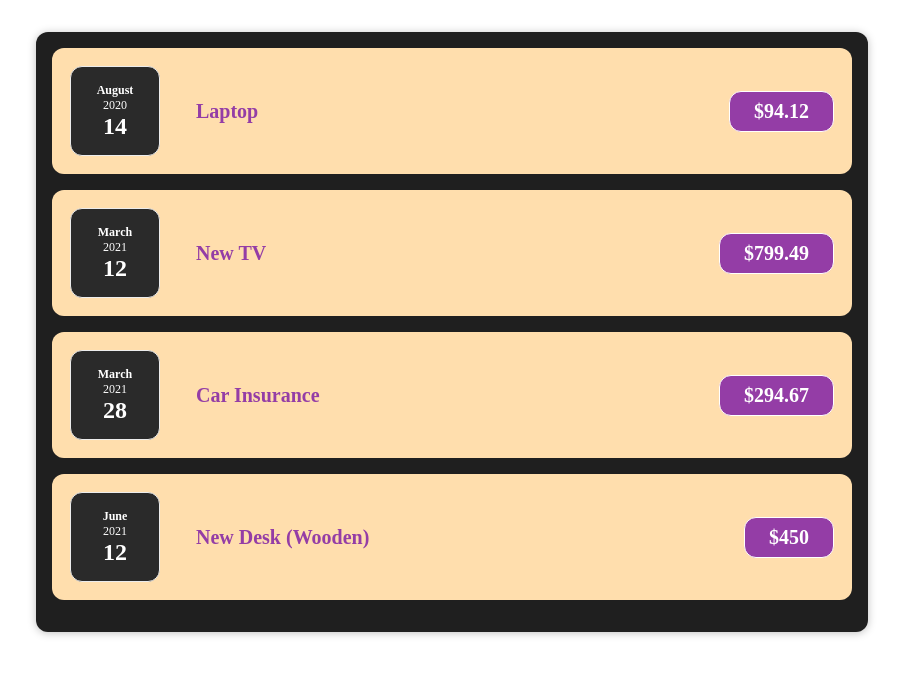
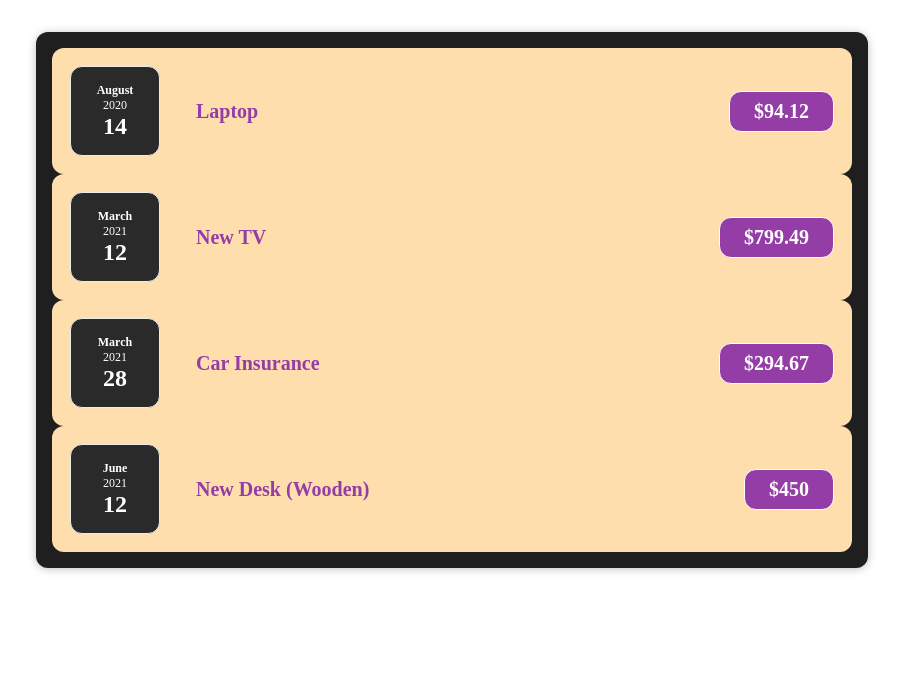
Before and after one commit to Kevin-Richard-A/udemy-react-project, a React (Create React App) app: page / in a window 1280 px wide. Shown: the top 676 px of the page, without its empty margins (188-1091 px from the left). Built offline with nearby package versions, Linux system fonts and the light colour scheme.

Commit message:
design changes

```diff
--- a/src/Components/Expense-Item/ExpenseItem.css
+++ b/src/Components/Expense-Item/ExpenseItem.css
@@ -6,7 +6,6 @@
     background: #ffdead;
     color: #000;
     border-radius: 12px;
-    margin-bottom: 1rem;
 }
 .Date{
     margin: 10px;
--- a/src/Components/Expenses-List/Expenses.js
+++ b/src/Components/Expenses-List/Expenses.js
@@ -1,25 +1,21 @@
-import React from 'react'
-import './Expenses.css'
-import ExpenseItem from '../Expense-Item/ExpenseItem'
+import React from "react";
+import "./Expenses.css";
+import ExpenseItem from "../Expense-Item/ExpenseItem";
 
 function Expenses(props) {
-    const {expenses} = props;
-    var row = [];
-    for (const i in expenses) {
-      row.push(
+  const { expenses } = props;
+  return (
+    <div className="expenses">
+      {expenses.map((expense) =>
         <ExpenseItem
-          id={expenses[i].id}
-          title={expenses[i].title}
-          amount={expenses[i].amount}
-          date={expenses[i].date}
+          id={expense.id}
+          title={expense.title}
+          amount={expense.amount}
+          date={expense.date}
         />
-      );
-    }
-  return (
-    <div className='expenses'>
-      {row}
+      )}
     </div>
-  )
+  );
 }
 
-export default Expenses
+export default Expenses;
```
